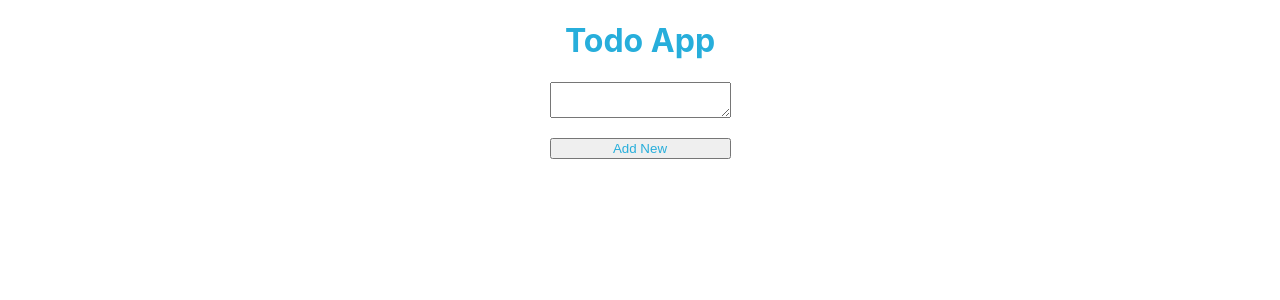
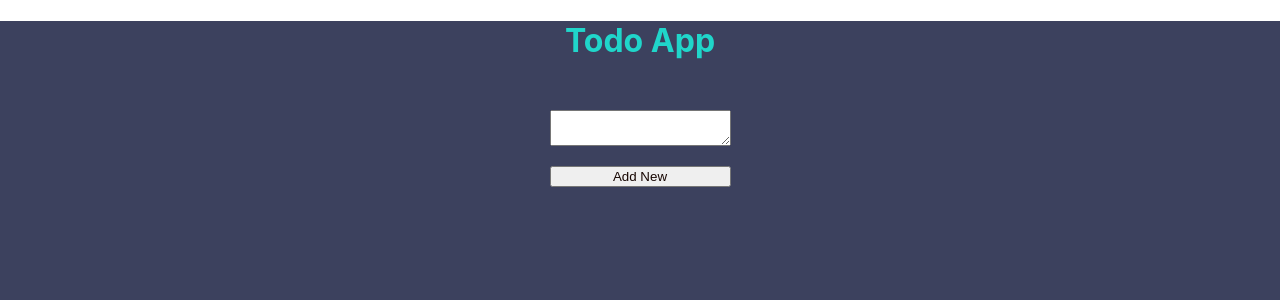
Before and after one commit to Suraj-Rajmane/To-do-List-React, a React (Create React App) app: page / in a window 1280 px wide. Shown: the top 300 px of the page. Built offline with nearby package versions, Linux system fonts and the light colour scheme.

Commit message:
added TodoListItem.css and improved the UI

```diff
--- a/src/components/TodoListItem.js
+++ b/src/components/TodoListItem.js
@@ -1,4 +1,5 @@
 import React from 'react';
+import '../styles/ListItem.css'
 
 const TodoListItem = ({ todo, deleteTodo, startEditing, finishEditing }) => {
     let TodoValue = todo.value;
--- a/src/styles/App.css
+++ b/src/styles/App.css
@@ -1,16 +1,18 @@
 h1 {
-  color: #27aedb;
+  color: #20d6ca;
   text-align: center;
 }
 
 
 button{
-  color: #27aedb;
+  color: #170602;
   text-align: center;
   justify-content: center;
   align-items: center;
 }
 
-.bg-pink{
-	background-color:pink;
+#main {
+  height: 100vh;
+  width: 100vw;
+  background-color: #3c415e;
 }
--- /dev/null
+++ b/src/styles/ListItem.css
@@ -0,0 +1,3 @@
+.list {
+    color: cyan;
+}
--- a/src/styles/TodoAdd.css
+++ b/src/styles/TodoAdd.css
@@ -1,4 +1,5 @@
 .grid-container {
+    margin-top: 50px;
     display: grid;
     justify-content: center;
     align-items: center;
--- a/src/styles/TodoList.css
+++ b/src/styles/TodoList.css
@@ -1,5 +1,6 @@
 .container {
     display: grid;
+    grid-row-gap: 10px;
     justify-content: center;
     align-items: center;
 }
```
